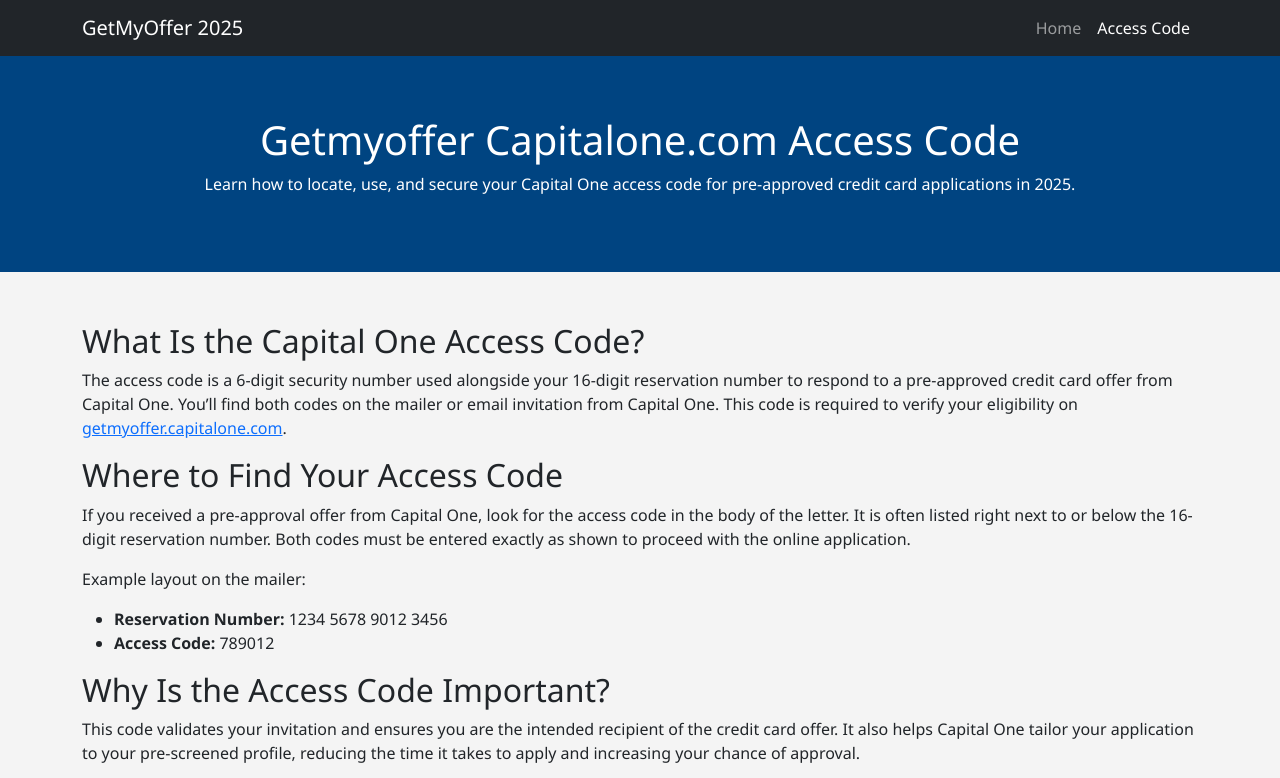
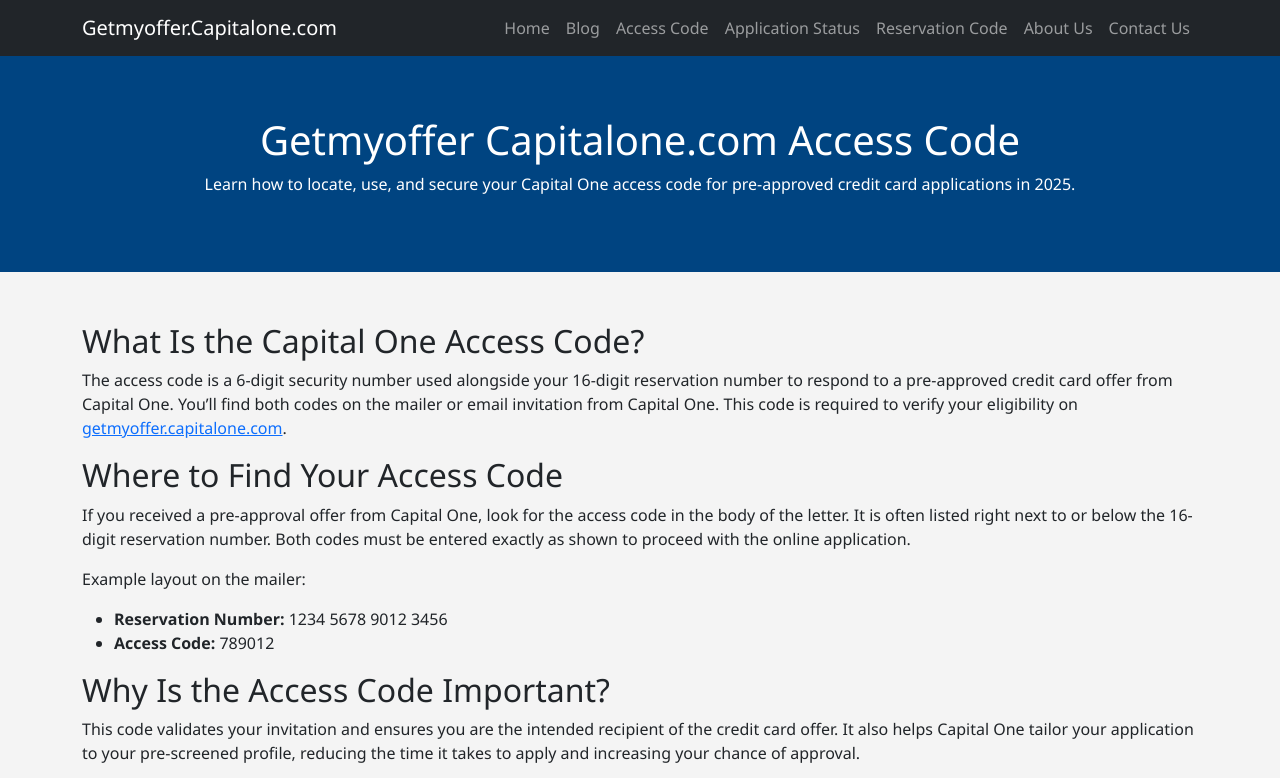
Before and after one commit to getmyoffer-capitalone/getmyoffer-capitalone.github.io, a plain HTML site: page blog/access-code.html in a window 1280 px wide. Shown: the top 778 px of the page. Drawn offline with nearby package versions, Linux system fonts and the light colour scheme.

Commit message:
Update access-code.html

```diff
--- a/blog/access-code.html
+++ b/blog/access-code.html
@@ -18,14 +18,19 @@
 
 <nav class="navbar navbar-expand-lg navbar-dark bg-dark">
   <div class="container">
-    <a class="navbar-brand" href="index.html">GetMyOffer 2025</a>
+    <a class="navbar-brand" href="https://getmyoffer-capitalone.github.io/">Getmyoffer.Capitalone.com</a>
     <button class="navbar-toggler" type="button" data-bs-toggle="collapse" data-bs-target="#navbarNav">
       <span class="navbar-toggler-icon"></span>
     </button>
     <div class="collapse navbar-collapse" id="navbarNav">
       <ul class="navbar-nav ms-auto">
-        <li class="nav-item"><a class="nav-link" href="index.html">Home</a></li>
-        <li class="nav-item"><a class="nav-link active" href="#">Access Code</a></li>
+        <li class="nav-item"><a class="nav-link" href="https://getmyoffer-capitalone.github.io/">Home</a></li>
+        <li class="nav-item"><a class="nav-link" href="https://getmyoffer-capitalone.github.io/blog">Blog</a></li>
+        <li class="nav-item"><a class="nav-link" href="/blog/access-code.html">Access Code</a></li>
+        <li class="nav-item"><a class="nav-link" href="/blog/application-status.html">Application Status</a></li>
+        <li class="nav-item"><a class="nav-link" href="/blog/reservation-code.html">Reservation Code</a></li>
+        <li class="nav-item"><a class="nav-link" href="/about-us.html">About Us</a></li>
+        <li class="nav-item"><a class="nav-link" href="/contact-us.html">Contact Us</a></li>
       </ul>
     </div>
   </div>
```
